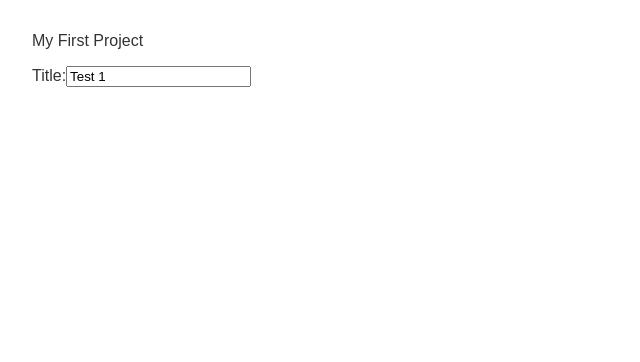
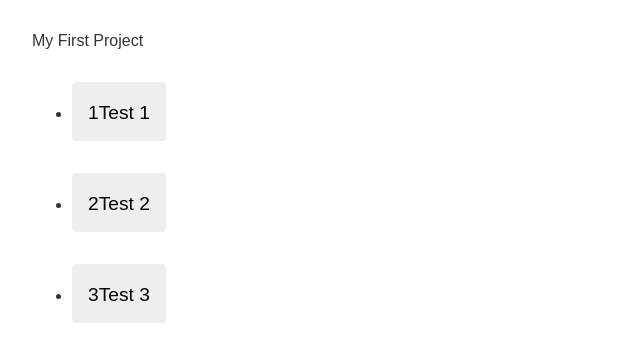
Before and after one commit to rtj113/angular-azure-boards, an Angular app: page / in a window 1280 px wide. Shown: the top 362 px of the page, without its empty margins (0-640 px from the left). Built offline with nearby package versions, Linux system fonts and the light colour scheme.

Commit message:
Added the mock data. Got the mock data to show up on the front end.

```diff
--- a/src/app/core/azure-boards/azure-boards.component.html
+++ b/src/app/core/azure-boards/azure-boards.component.html
@@ -5,6 +5,14 @@
     <h3>{{boards.title}}</h3>
     <h3>{{boards.AssignedTo}}</h3>
     <h3>{{boards.State}}</h3> -->
-    <label for="title">Title:</label>
-    <input id="title" [(ngModel)]="boards.title" placeholder="title">
+    <!-- <label for="title">Title:</label>
+    <input id="title" [(ngModel)]="boards.title" placeholder="title"> -->
+    <ul>
+        <li *ngFor="let board of boards">
+            <button type="button">
+                <span class="badge">{{board.id}}</span>
+                <span class="name">{{board.title}}</span>
+            </button>
+        </li>
+    </ul>
     </div>
--- a/src/app/core/azure-boards/azure-boards.component.ts
+++ b/src/app/core/azure-boards/azure-boards.component.ts
@@ -1,4 +1,5 @@
 import { Component, OnInit } from '@angular/core';
+import { BOARDS } from 'src/app/mock-boards';
 import { Boards } from '../modules/boards';
 
 @Component({
@@ -10,13 +11,7 @@ export class AzureBoardsComponent implements OnInit {
 
   azure_board = 'My First Project';
 
-  boards: Boards = {
-    id: 1,
-    WorkItemType: 'Test 1',
-    title: 'Test 1',
-    AssignedTo: 'Mudvayne',
-    State: 'Paused'
-  }
+  boards = BOARDS;
 
   constructor() { }
 
--- /dev/null
+++ b/src/app/mock-boards.ts
@@ -0,0 +1,7 @@
+import { Boards } from './core/modules/boards';
+
+export const BOARDS: Boards[] = [
+    { id: 1, WorkItemType: 'Test 1', title: 'Test 1', AssignedTo: 'Mudvayne', State: 'Paused' },
+    { id: 2, WorkItemType: 'Test 2', title: 'Test 2', AssignedTo: 'Mudvayne2', State: 'Paused' },
+    { id: 3, WorkItemType: 'Test 3', title: 'Test 3', AssignedTo: 'Mudvayne', State: 'Paused' }
+];
```
